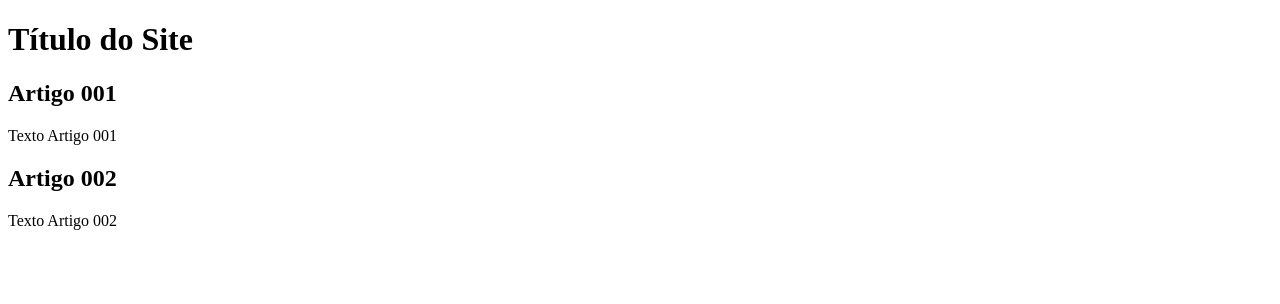
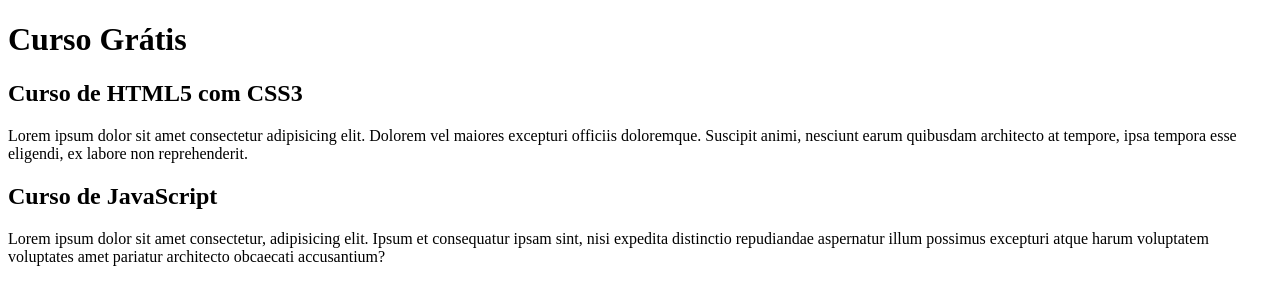
Before and after one commit to GuilhermeTozziMafra/projeto-site, a plain HTML site: page index.html in a window 1280 px wide. Drawn offline with Linux system fonts and the light colour scheme.

Commit message:
comecei a escrever o conteúdo

```diff
--- a/index.html
+++ b/index.html
@@ -9,15 +9,15 @@
 <body>
     <main>
         <header>
-            <h1>Título do Site</h1>
+            <h1>Curso Grátis</h1>
         </header>
         <article>
-            <h2>Artigo 001</h2>
-            <p>Texto Artigo 001</p>
+            <h2>Curso de HTML5 com CSS3</h2>
+            <p>Lorem ipsum dolor sit amet consectetur adipisicing elit. Dolorem vel maiores excepturi officiis doloremque. Suscipit animi, nesciunt earum quibusdam architecto at tempore, ipsa tempora esse eligendi, ex labore non reprehenderit.</p>
         </article>
         <article>
-            <h2>Artigo 002</h2>
-            <p>Texto Artigo 002</p>
+            <h2>Curso de JavaScript</h2>
+            <p>Lorem ipsum dolor sit amet consectetur, adipisicing elit. Ipsum et consequatur ipsam sint, nisi expedita distinctio repudiandae aspernatur illum possimus excepturi atque harum voluptatem voluptates amet pariatur architecto obcaecati accusantium?</p>
         </article>
     </main>
 
```
